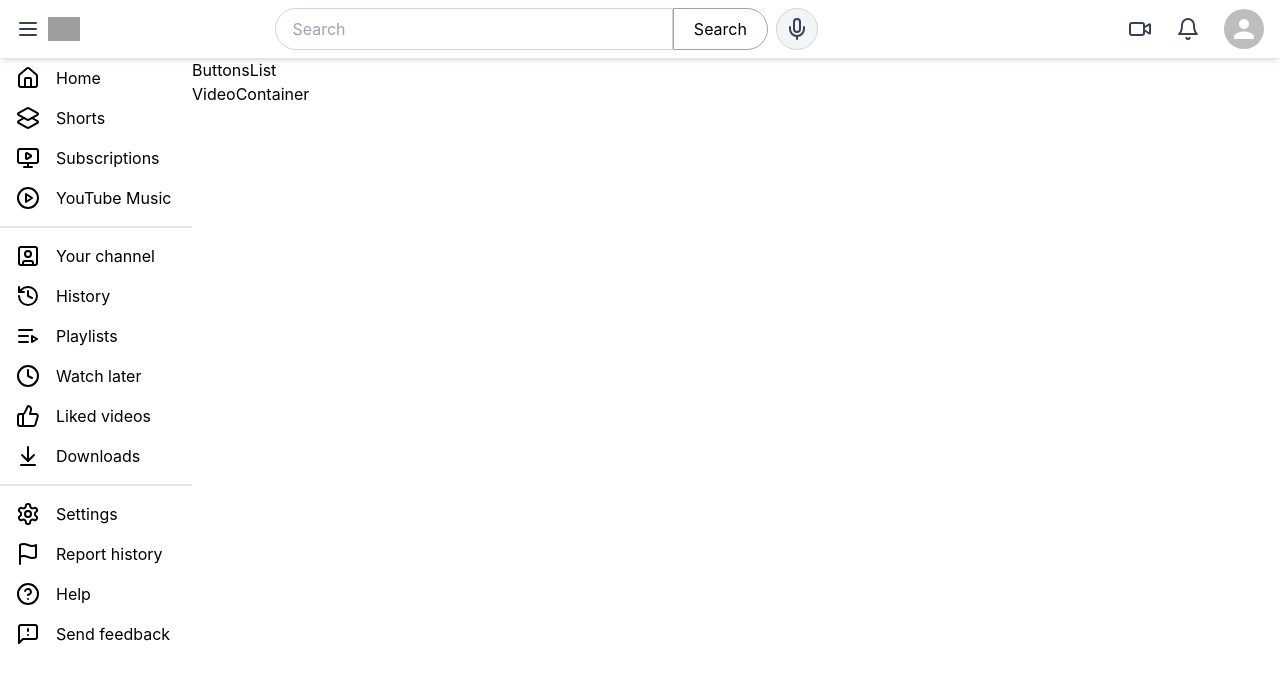
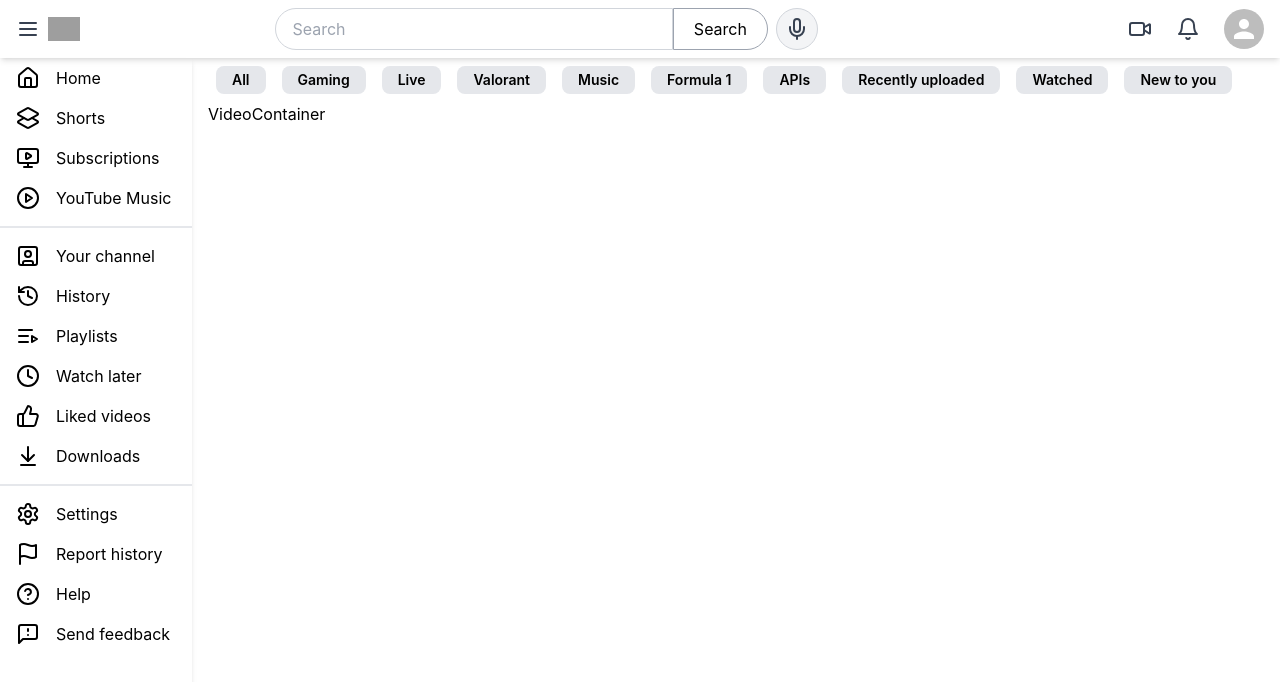
Before and after one commit to Santhosh-S14/youtube-clone, a React (Create React App) app: page / in a window 1280 px wide. Shown: the top 682 px of the page. Built offline with nearby package versions, Linux system fonts and the light colour scheme; grey boxes are pictures that could not be loaded.

Commit message:
feature: added buttons list to the app

```diff
--- a/src/components/ButtonsList.js
+++ b/src/components/ButtonsList.js
@@ -1,7 +1,30 @@
 import React from "react";
 
 const ButtonsList = () => {
-  return <div>ButtonsList</div>;
+  const buttonNames = [
+    "All",
+    "Gaming",
+    "Live",
+    "Valorant",
+    "Music",
+    "Formula 1",
+    "APIs",
+    "Recently uploaded",
+    "Watched",
+    "New to you",
+  ];
+  return (
+    <div className="px-4">
+      {buttonNames.map((name) => (
+        <button
+          key={name}
+          className="px-4 py-1 m-2 font-semibold bg-gray-200 rounded-lg text-sm"
+        >
+          {name}
+        </button>
+      ))}
+    </div>
+  );
 };
 
 export default ButtonsList;
--- a/src/components/Sidebar.js
+++ b/src/components/Sidebar.js
@@ -18,7 +18,7 @@
 
 const Sidebar = () => {
   return (
-    <div className="w-48">
+    <div className="w-48 shadow-md h-screen">
       <ul className="pb-2 px-2">
         <li className="cursor-pointer rounded-xl hover:bg-gray-200">
           <div className="flex space-x-4 p-2">
--- a/src/components/VideoContainer.js
+++ b/src/components/VideoContainer.js
@@ -1,7 +1,7 @@
 import React from "react";
 
 const VideoContainer = () => {
-  return <div>VideoContainer</div>;
+  return <div className="px-4">VideoContainer</div>;
 };
 
 export default VideoContainer;
```
